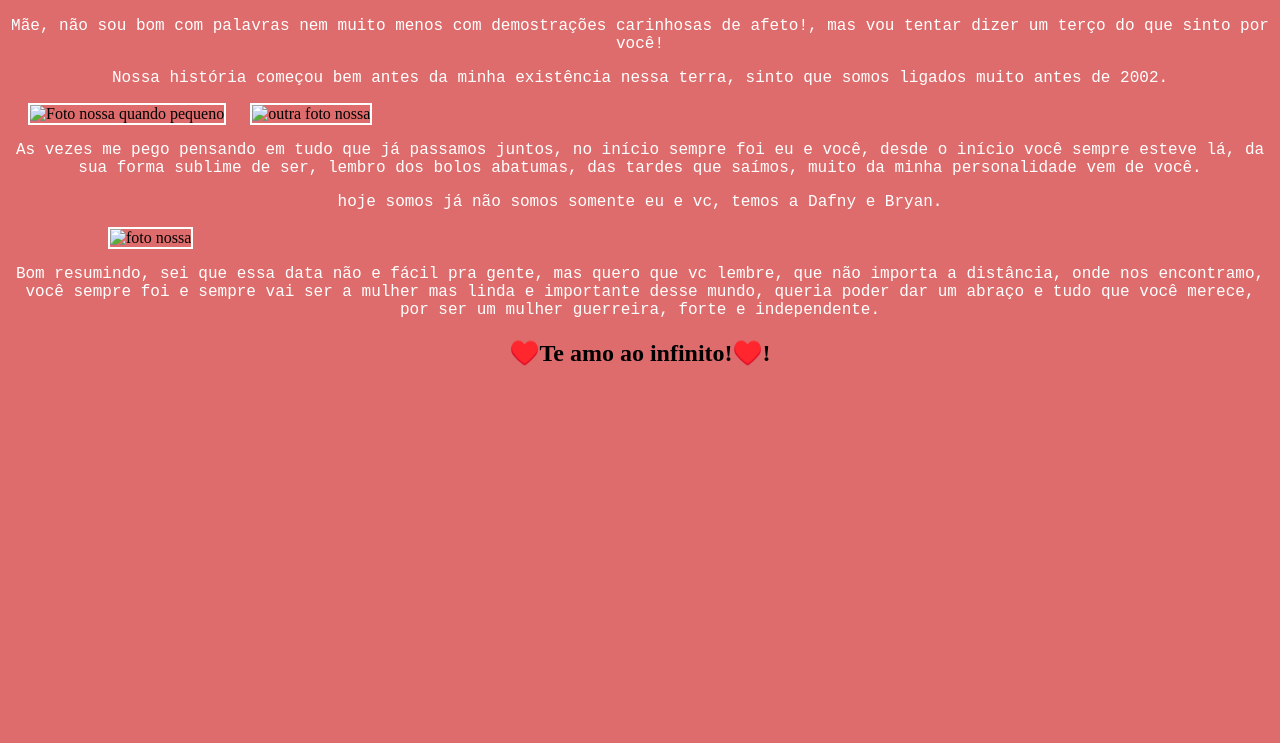
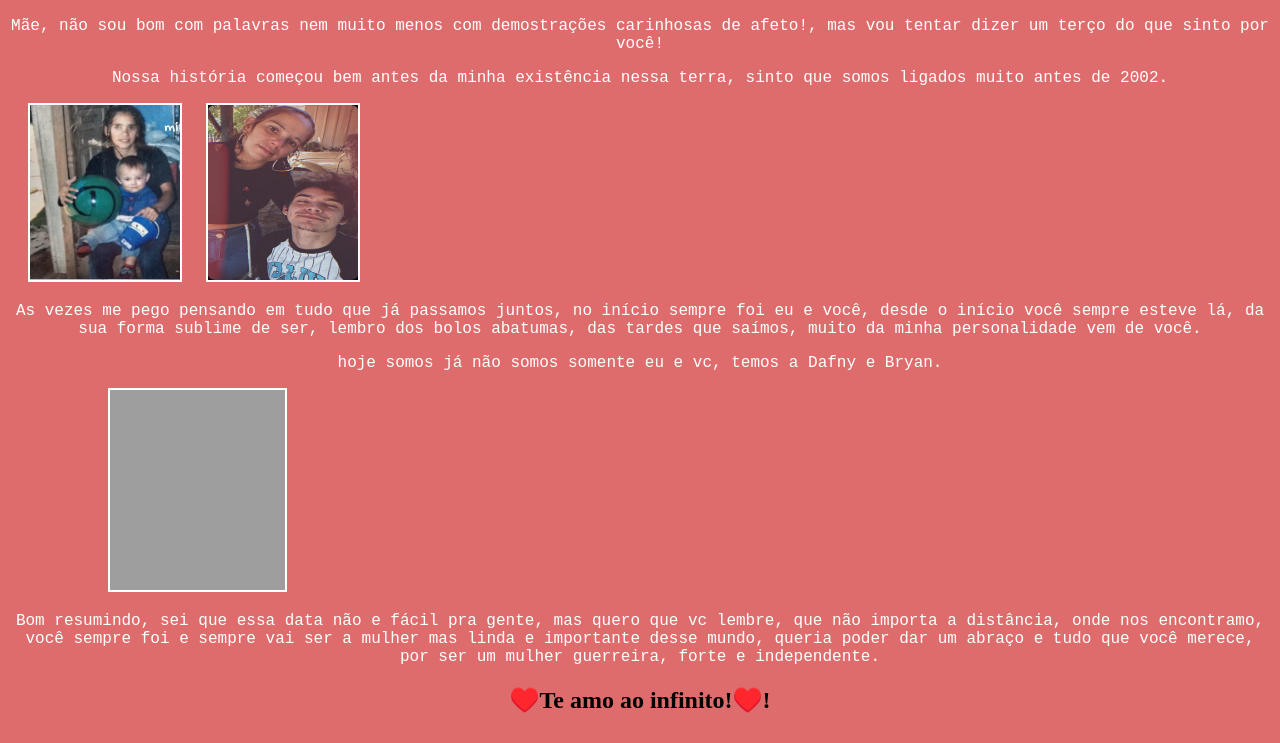
Before and after one commit to n3ros-jpg/Id-ia-, a plain HTML site: page index.html in a window 1280 px wide. Shown: the part 57-800 px from the top of the page. Drawn offline with Linux system fonts and the light colour scheme; the site is published under a folder, as on GitHub Pages, so addresses that start at the root find nothing.

Commit message:
update index.html

```diff
--- a/index.html
+++ b/index.html
@@ -13,12 +13,12 @@
       <h1>Para mulher mais importante do mundo!</h1>
       <p>Mãe, não sou bom com palavras nem muito menos com demostrações carinhosas de afeto!, mas vou tentar dizer um terço do que sinto por você!</p>
       <p>Nossa história começou bem antes da minha existência nessa terra, sinto que somos ligados muito antes de 2002.</p>
-      <img src="/IMG_20240228_212558_882.webp" alt="Foto nossa quando pequeno" width="150" height="175">
-      <img src="/IMG_20230514_134132_517.webp" alt="outra foto nossa" width="150" height="175">
+      <img src="./IMG_20240228_212558_882.webp" alt="Foto nossa quando pequeno" width="150" height="175">
+      <img src="./IMG_20230514_134132_517.webp" alt="outra foto nossa" width="150" height="175">
       <p>As vezes me pego pensando em tudo que já passamos juntos, no início sempre foi eu e você, desde o início você sempre esteve lá, da sua forma sublime de ser, lembro dos bolos abatumas, das tardes que saímos, muito da minha personalidade vem de você.</p>
       <p>hoje somos já não somos somente eu e vc, temos a Dafny e Bryan.</p>
       <div class=" familia">
-      <img src="/IMG_20230514_133636.jpg" alt="foto nossa" width="175" height="200">
+      <img src="./IMG_20230514_133636.jpg" alt="foto nossa" width="175" height="200">
       </div>
       <p>Bom resumindo, sei que essa data não e fácil pra gente, mas quero que vc lembre, que não importa a distância, onde nos encontramo, você sempre foi e sempre vai ser a mulher mas linda e importante desse mundo, queria poder dar um abraço e tudo que você merece, por ser um mulher guerreira, forte e independente.</p>
       <h2>♥️Te amo ao infinito!♥️!</h2>
```
